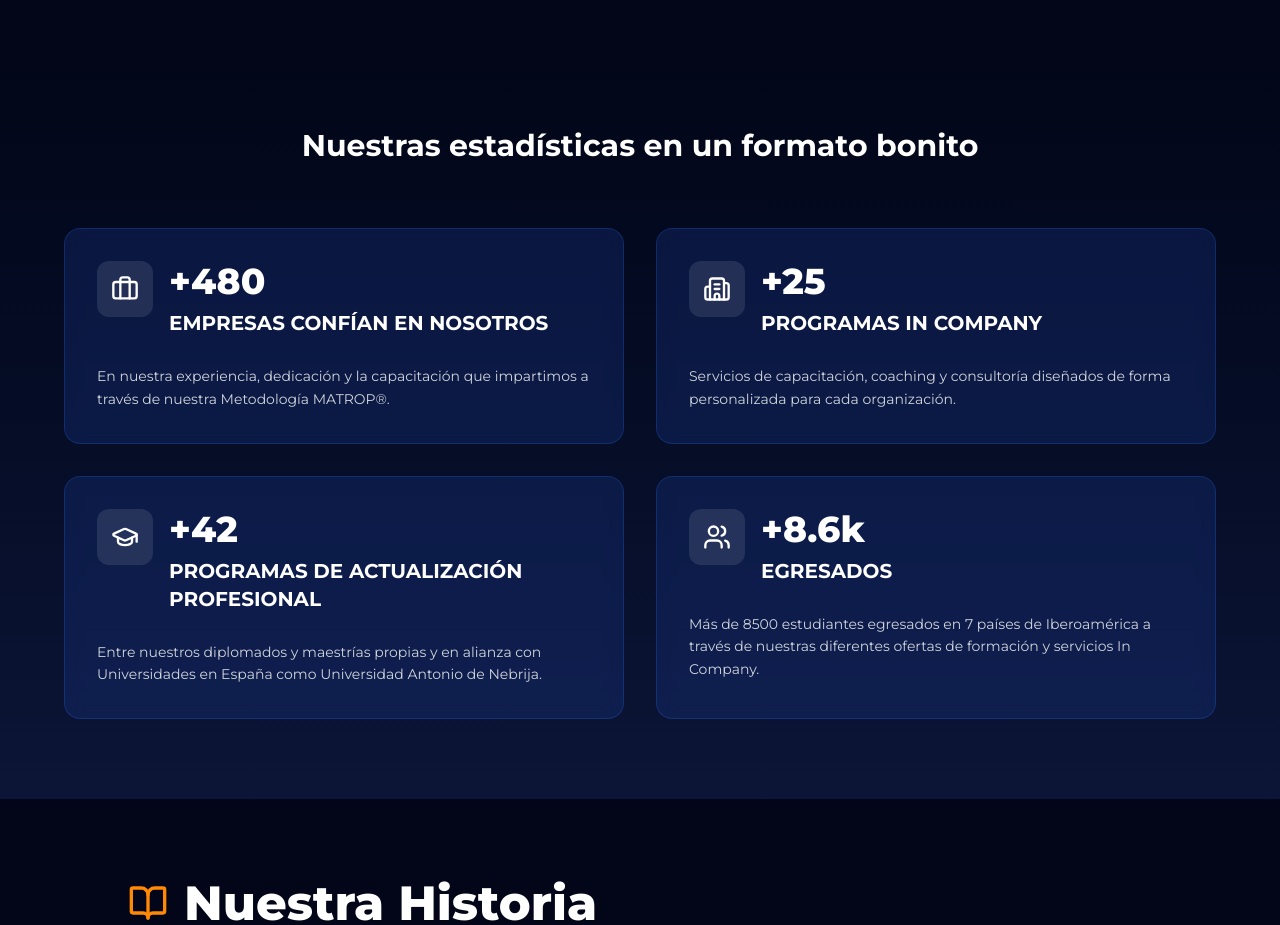
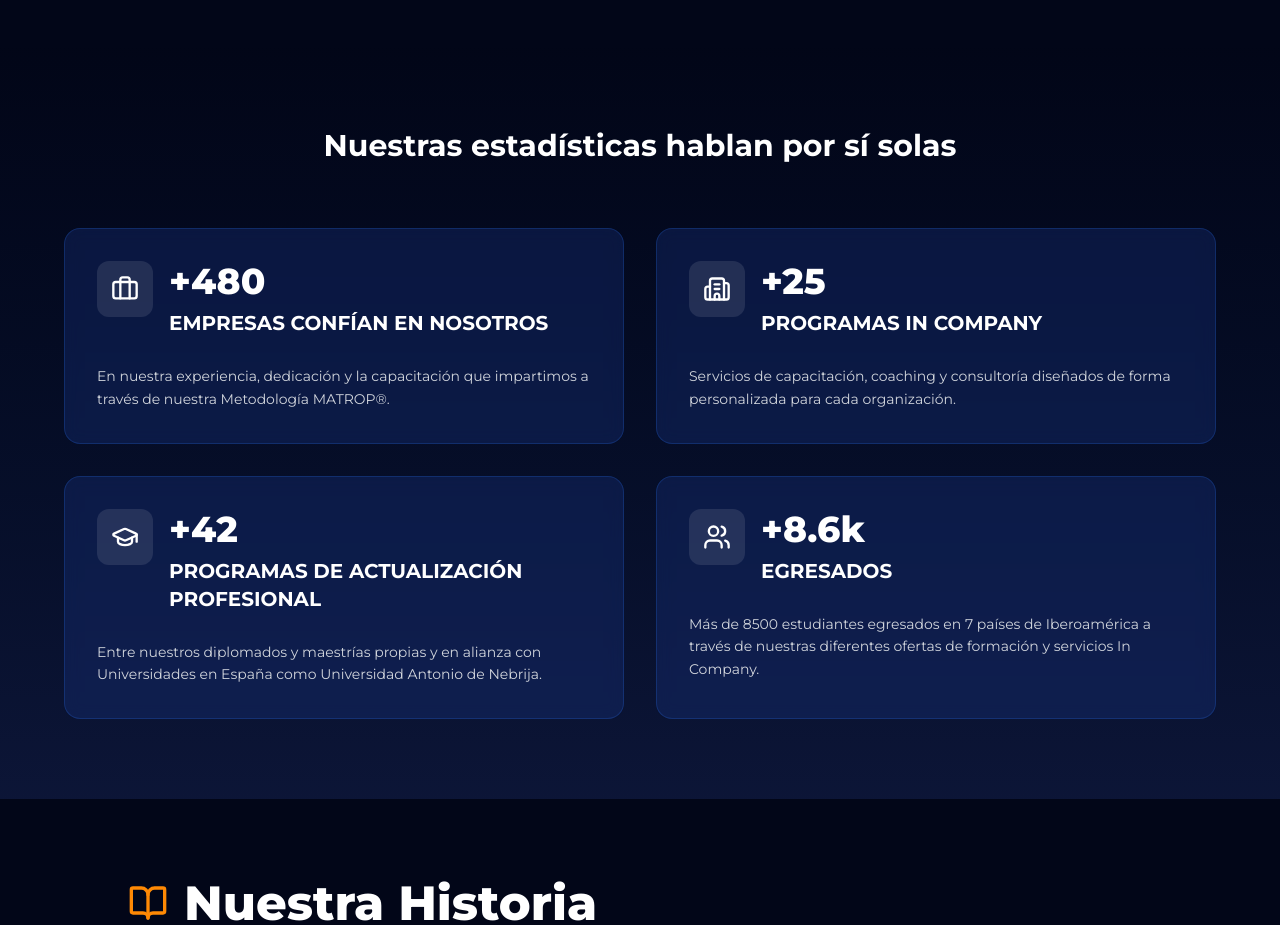
Before and after one commit to YeisonPetit/EEG-WEB-DEMO, a React (Vite) app: page /quienessomos in a window 1280 px wide. Shown: the part 1660-2585 px from the top of the page. Built offline with nearby package versions, Linux system fonts and the light colour scheme.

Commit message:
fix: text

```diff
--- a/src/Pages/QuienesSomos.jsx
+++ b/src/Pages/QuienesSomos.jsx
@@ -318,7 +318,7 @@ export default function SomosEEG() {
         <div className="container mx-auto px-6">
           <div className="max-w-6xl mx-auto">
             <h2 className="text-3xl font-bold text-white text-center mb-16">
-              Nuestras estadísticas en un formato bonito
+              Nuestras estadísticas hablan por sí solas
             </h2>
 
             <div className="grid md:grid-cols-2 gap-8">
```
